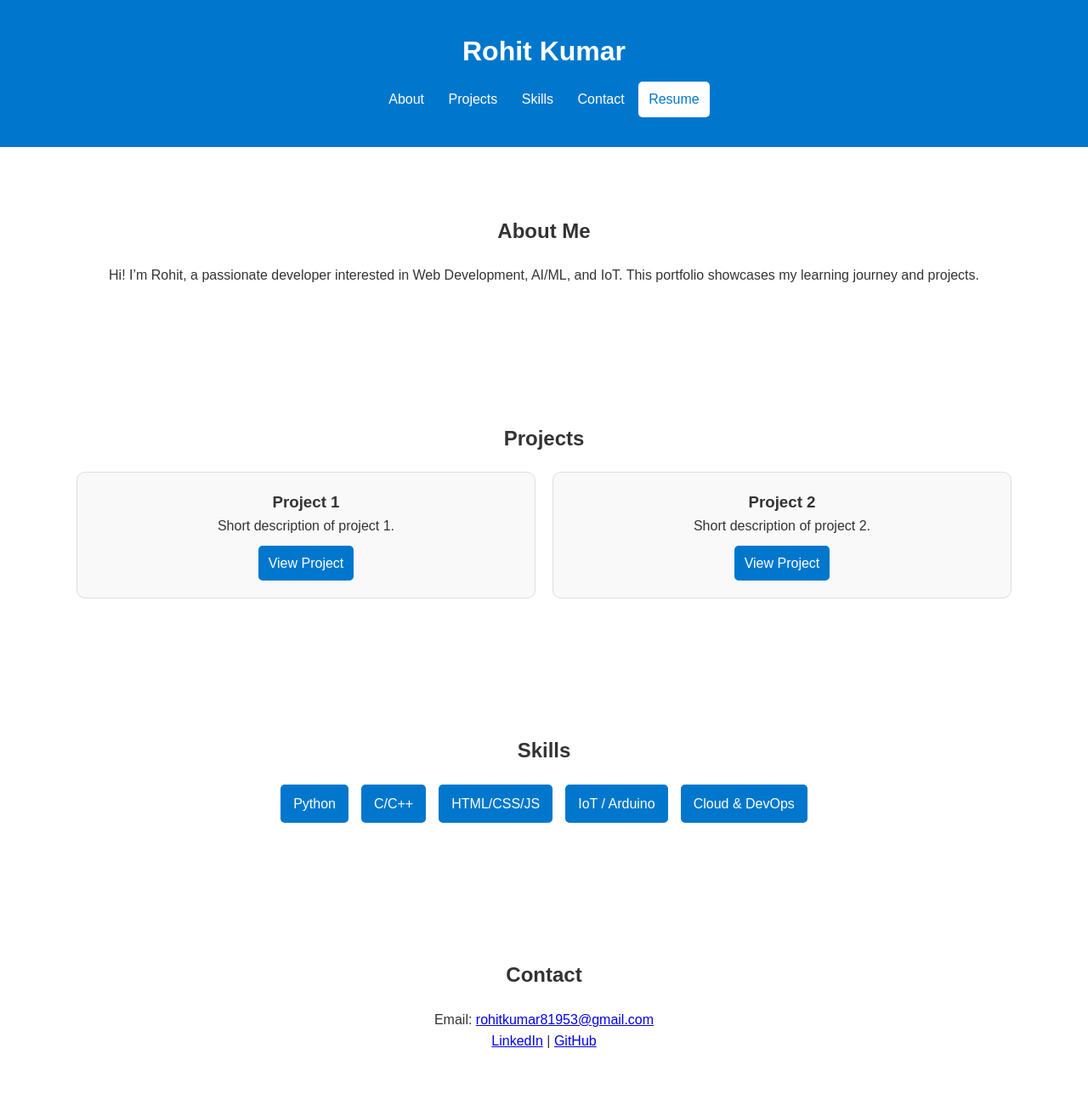
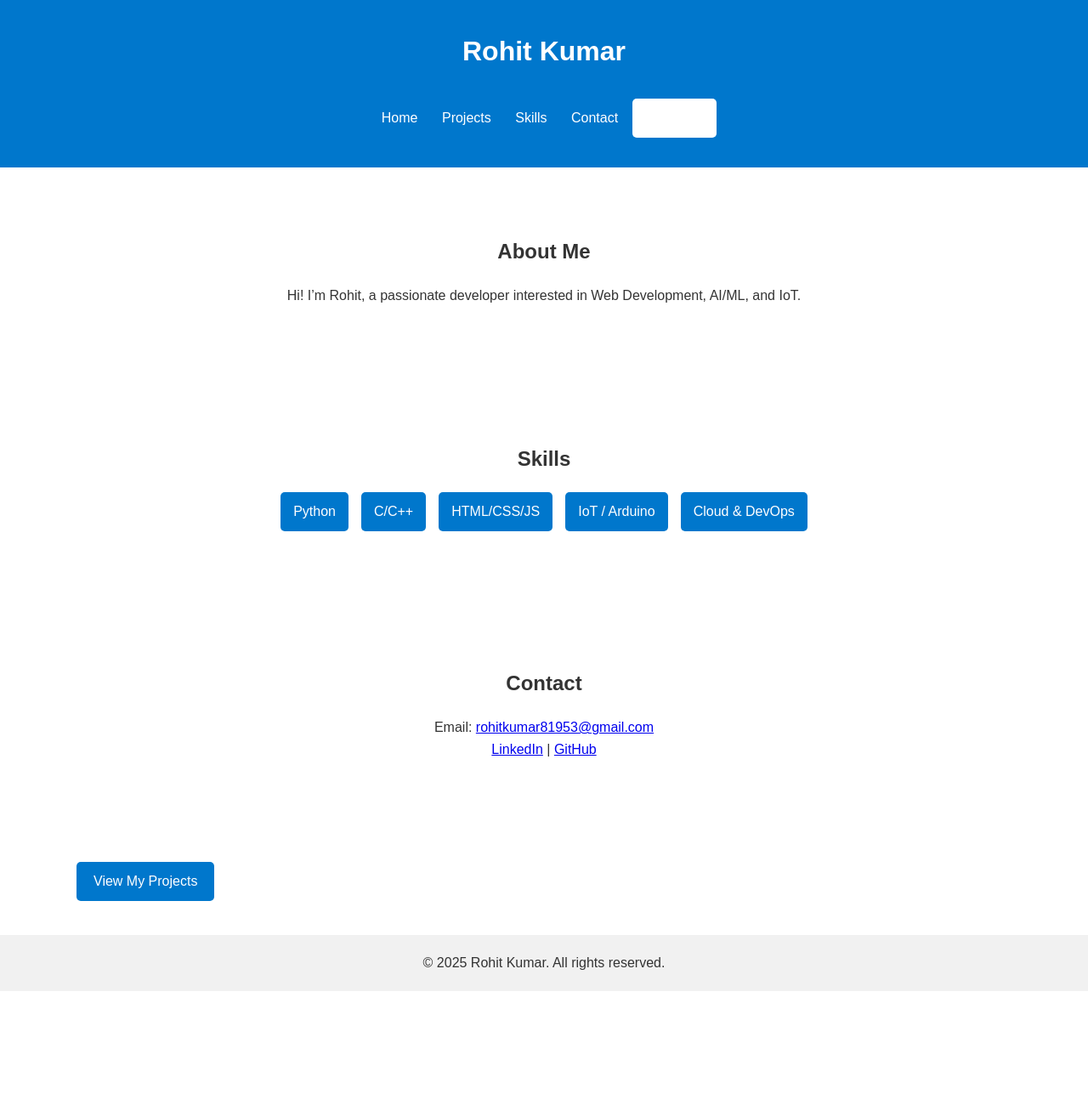
Before and after one commit to rohit70rk/full_stack_pp, a Flask app: page / in a window 1280 px wide. Shown: the top 1300 px of the page at 85% size. After the commit the page ends 1166 px from the top, so only its background shows below. Run offline with Flask 3, Linux system fonts and the light colour scheme.

Commit message:
add base template

```diff
--- a/fspp.py
+++ b/fspp.py
@@ -4,4 +4,11 @@ app = Flask(__name__)
 
 @app.route("/")
 def home():
-    return render_template('index.html')
+    return render_template('index.html')  # home page
+
+@app.route("/projects")
+def projects():
+    return render_template('projects.html')  # projects page
+
+if __name__ == '__main__':
+    app.run(debug=True)
--- a/static/style.css
+++ b/static/style.css
@@ -104,3 +104,14 @@ footer {
   padding: 20px 0;
   margin-top: 20px;
 }
+
+/* Buttons */
+.btn {
+  display: inline-block;
+  margin-top: 20px;
+  padding: 10px 20px;
+  background: #0077cc;
+  color: #fff !important;
+  text-decoration: none;
+  border-radius: 5px;
+}
--- /dev/null
+++ b/templates/base.html
@@ -0,0 +1,33 @@
+<!DOCTYPE html>
+<html lang="en">
+<head>
+  <meta charset="UTF-8">
+  <meta name="viewport" content="width=device-width, initial-scale=1.0">
+  <title>{% block title %}Rohit Kumar - Portfolio{% endblock %}</title>
+  <link rel="stylesheet" href="{{ url_for('static', filename='style.css') }}">
+</head>
+<body>
+
+  <!-- Header / Navigation -->
+  <header>
+    <div class="container">
+      <h1>Rohit Kumar</h1>
+      <nav>
+        <a href="{{ url_for('home') }}">Home</a>
+        <a href="{{ url_for('projects') }}">Projects</a>
+        <a href="#skills">Skills</a>
+        <a href="#contact">Contact</a>
+        <a href="{{ url_for('static', filename='resume.pdf') }}" class="btn" download>Resume</a>
+      </nav>
+    </div>
+  </header>
+
+  {% block content %}{% endblock %}
+
+  <!-- Footer -->
+  <footer>
+    <p>&copy; 2025 Rohit Kumar. All rights reserved.</p>
+  </footer>
+
+</body>
+</html>
--- a/templates/index.html
+++ b/templates/index.html
@@ -1,58 +1,15 @@
-<!DOCTYPE html>
-<html lang="en">
-<head>
-  <meta charset="UTF-8">
-  <meta name="viewport" content="width=device-width, initial-scale=1.0">
-  <title>Rohit Kumar - Portfolio</title>
-  <link rel="stylesheet" href="{{ url_for('static', filename='style.css') }}">
-</head>
-<body>
+{% extends 'base.html' %}
 
-  <!-- Header / Navigation -->
-  <header>
-    <div class="container">
-      <h1>Rohit Kumar</h1>
-      <nav>
-        <a href="#about">About</a>
-        <a href="#projects">Projects</a>
-        <a href="#skills">Skills</a>
-        <a href="#contact">Contact</a>
-        <a href="{{ url_for('static', filename='resume.pdf') }}" class="btn" download>Resume</a>
-      </nav>
-    </div>
-  </header>
+{% block title %}Home - Rohit Kumar{% endblock %}
 
-  <!-- About Section -->
+{% block content %}
 <section id="about">
   <div class="container">
     <h2>About Me</h2>
-      <p>
-        Hi! I’m Rohit, a passionate developer interested in Web Development, AI/ML, and IoT.
-        This portfolio showcases my learning journey and projects.
-      </p>
+    <p>Hi! I’m Rohit, a passionate developer interested in Web Development, AI/ML, and IoT.</p>
   </div>
 </section>
 
-  <!-- Projects Section -->
-  <section id="projects">
-    <div class="container">
-      <h2>Projects</h2>
-      <div class="project-grid">
-        <div class="project-card">
-          <h3>Project 1</h3>
-          <p>Short description of project 1.</p>
-          <a href="#">View Project</a>
-        </div>
-        <div class="project-card">
-          <h3>Project 2</h3>
-          <p>Short description of project 2.</p>
-          <a href="#">View Project</a>
-        </div>
-      </div>
-    </div>
-  </section>
-
-  <!-- Skills Section -->
 <section id="skills">
   <div class="container">
     <h2>Skills</h2>
@@ -66,7 +23,6 @@
   </div>
 </section>
 
-  <!-- Contact Section -->
 <section id="contact">
   <div class="container">
     <h2>Contact</h2>
@@ -78,10 +34,7 @@
   </div>
 </section>
 
-  <!-- Footer -->
-  <footer>
-    <p>&copy; 2025 Rohit Kumar. All rights reserved.</p>
-  </footer>
-
-</body>
-</html>
+<div class="container">
+  <a href="{{ url_for('projects') }}" class="btn">View My Projects</a>
+</div>
+{% endblock %}
```
Also changed, not shown: templates/projects.html (added, +23 -0 lines). Lines whose indentation alone changed are shown as unchanged.
